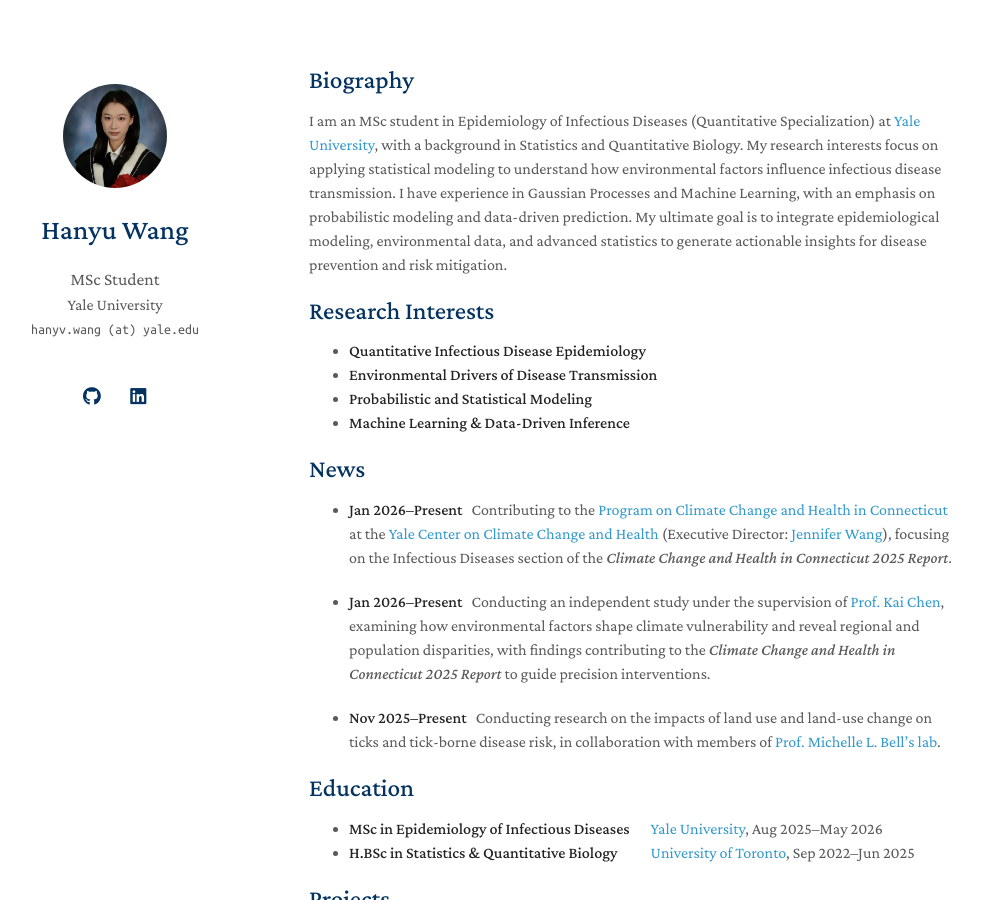
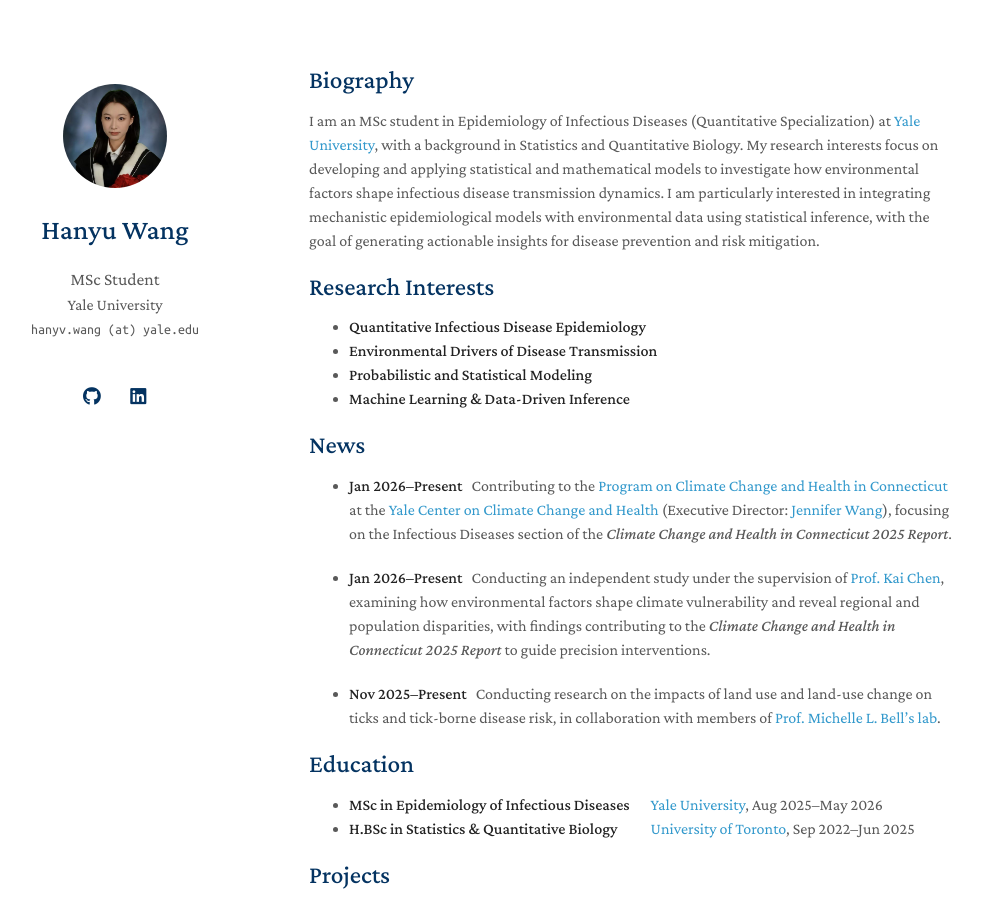
Before and after one commit to hanyvwang/hanyvwang.github.io, a Jekyll site: the page built from index.md, in a window 1280 px wide and 900 px high. Shown: the whole window, without its empty margins (161-1143 px from the left). Built offline with Jekyll 4.4.1, drawn with Linux system fonts in a browser that asks for light colours; a style sheet for code colours, icons or effects is not loaded; our own code applies the rules of GitHub Pages for plain Markdown files.

Commit message:
Update index.md

```diff
--- a/index.md
+++ b/index.md
@@ -4,7 +4,7 @@
 
 ## Biography
 
-I am an MSc student in Epidemiology of Infectious Diseases (Quantitative Specialization) at [Yale University](https://www.yale.edu/), with a background in Statistics and Quantitative Biology. My research interests focus on applying statistical modeling to understand how environmental factors influence infectious disease transmission. I have experience in Gaussian Processes and Machine Learning, with an emphasis on probabilistic modeling and data-driven prediction. My ultimate goal is to integrate epidemiological modeling, environmental data, and advanced statistics to generate actionable insights for disease prevention and risk mitigation.
+I am an MSc student in Epidemiology of Infectious Diseases (Quantitative Specialization) at [Yale University](https://www.yale.edu/), with a background in Statistics and Quantitative Biology. My research interests focus on developing and applying statistical and mathematical models to investigate how environmental factors shape infectious disease transmission dynamics. I am particularly interested in integrating mechanistic epidemiological models with environmental data using statistical inference, with the goal of generating actionable insights for disease prevention and risk mitigation.
 
 ## Research Interests
 
```
